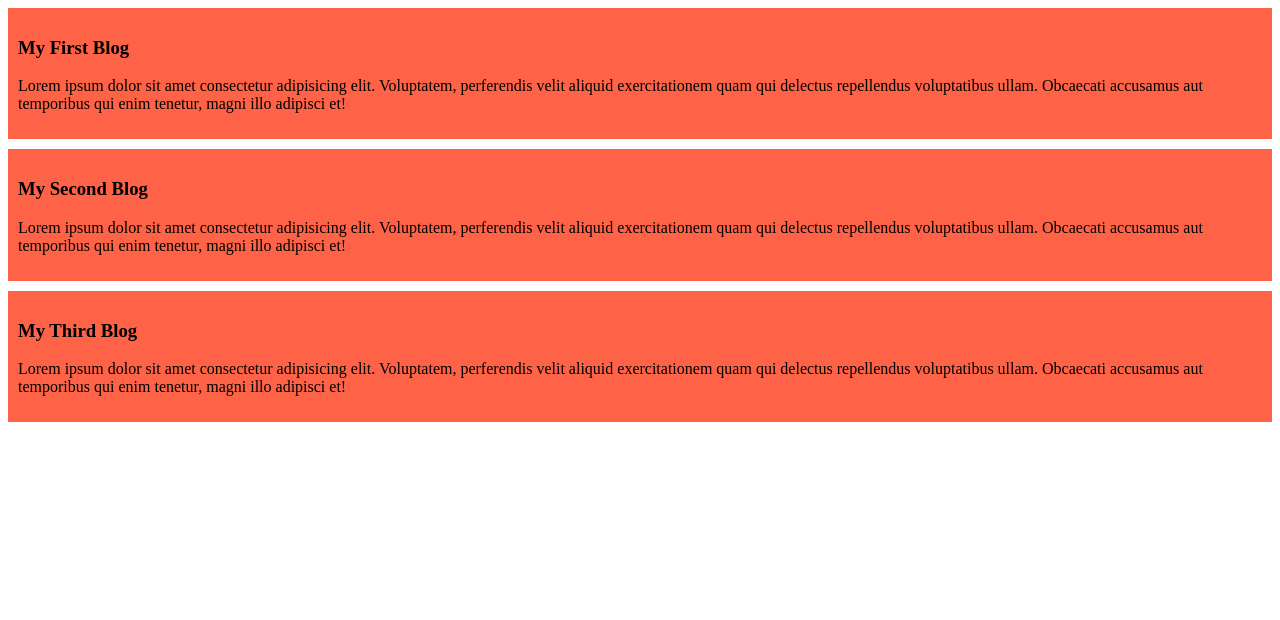
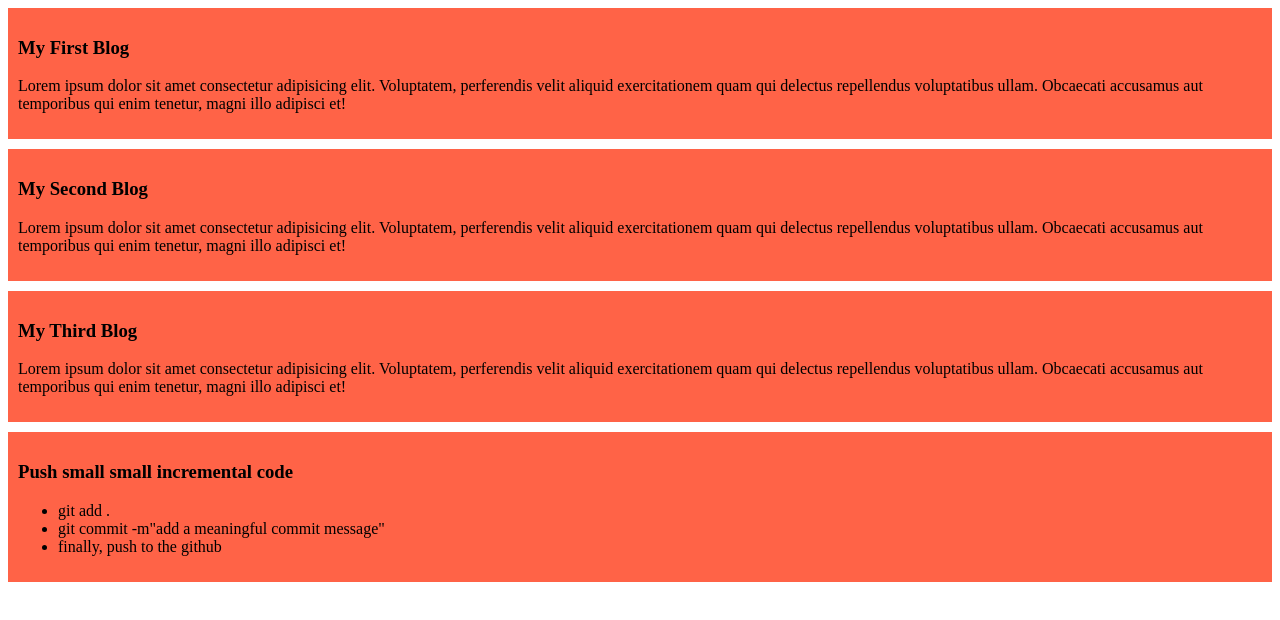
Before and after one commit to Sharif03/mySimpleWebsite, a plain HTML site: page index.html in a window 1280 px wide. Drawn offline with Linux system fonts and the light colour scheme.

Commit message:
added a list

```diff
--- a/index.html
+++ b/index.html
@@ -34,5 +34,14 @@
         magni illo adipisci et!
       </p>
     </div>
+
+    <div>
+      <h3>Push small small incremental code</h3>
+      <ul>
+        <li>git add .</li>
+        <li>git commit -m"add a meaningful commit message"</li>
+        <li>finally, push to the github</li>
+      </ul>
+    </div>
   </body>
 </html>
```
